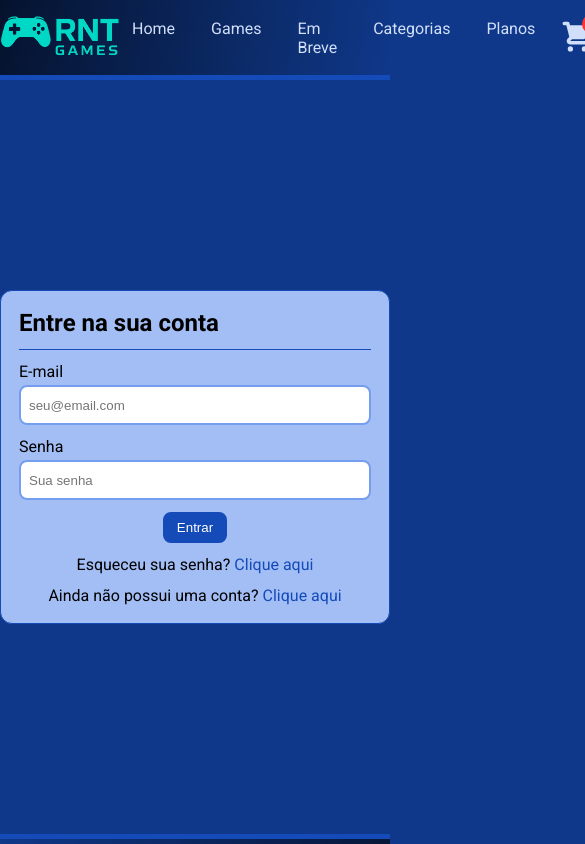
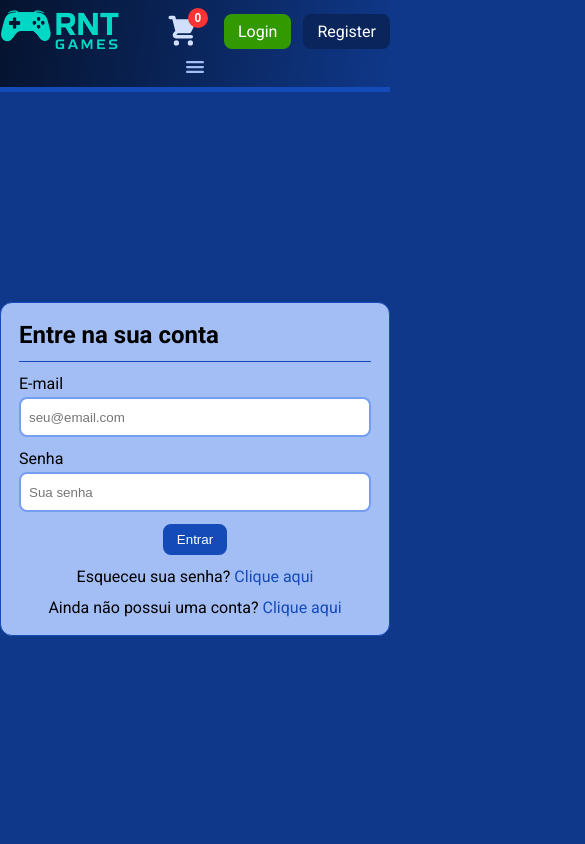
Before and after one commit to RNT13/rnt-games, a Next.js app: page /sign-in in a window 390 px wide. Shown: the top 844 px of the page, 585 px wide, since content can reach past the window. Built offline with nearby package versions, Linux system fonts and the light colour scheme.

Commit message:
Update: - Header responsivo - criação do menu hamburger

```diff
--- a/src/components/layout/Header/Header.tsx
+++ b/src/components/layout/Header/Header.tsx
@@ -8,12 +8,14 @@ import { RootState } from "@/redux/store";
 import Image from "next/image";
 import { useEffect, useState } from "react";
 import { HiShoppingCart } from "react-icons/hi";
+import { IoMenu } from "react-icons/io5";
 import { useDispatch, useSelector } from "react-redux";
-import { HeaderCart, HeaderContainer, HeaderLogin, HeaderLogo, HeaderNav, HeaderRegister, HeaderRight, HeaderUl, HeaderUserAvatar, UserAvatar } from "./HeaderStyles";
+import { HeaderCart, HeaderContainer, HeaderLogin, HeaderLogo, HeaderMenu, HeaderMenuWindow, HeaderNav, HeaderRegister, HeaderRight, HeaderUl, HeaderUlDiv, HeaderUserAvatar, Row, UserAvatar } from "./HeaderStyles";
 
 export default function Header() {
   const cartItems = useSelector((state: RootState) => state.cart.items);
   const [isCartOpen, setIsCartOpen] = useState(false)
+  const [isMenuOpen, setIsMenuOpen] = useState(false)
   const dispatch = useDispatch()
 
   useEffect(() => {
@@ -27,13 +29,13 @@ export default function Header() {
 
   return (
     <HeaderContainer>
-      <CartWrapper isOpen={isCartOpen} onClose={() => setIsCartOpen(false)}>
-        <Cart onClick={() => setIsCartOpen(false)} />
-      </CartWrapper>
-      <HeaderNav className="container">
+      <HeaderNav >
+        <Row className="container">
           <HeaderLogo>
             <Image src="/rnt-games-logo.png" alt="logo" width={120} height={40} />
           </HeaderLogo>
+
+          <HeaderUlDiv>
             <HeaderUl>
               <li><Button href="/" title="Home" /></li>
               <li><Button href="/#games" title="Games" /></li>
@@ -41,13 +43,21 @@ export default function Header() {
               <li><Button href="/#category" title="Categorias" /></li>
               <li><Button href="/pricing" title="Planos" /></li>
             </HeaderUl>
+          </HeaderUlDiv>
+
           <HeaderRight>
+
             <HeaderCart>
               <Button onClick={() => setIsCartOpen(true)} title="">
                 <HiShoppingCart />
                 <span>{cartItems.reduce((acc, item) => acc + item.quantity, 0)}</span>
               </Button>
             </HeaderCart>
+
+            <CartWrapper isOpen={isCartOpen} onClose={() => setIsCartOpen(false)}>
+              <Cart onClick={() => setIsCartOpen(false)} />
+            </CartWrapper>
+
             {isAuthenticated ? (
               <HeaderUserAvatar>
                 <UserAvatar>
@@ -67,6 +77,21 @@ export default function Header() {
               </>
             )}
           </HeaderRight>
+        </Row>
+
+        <HeaderMenu>
+          <IoMenu onClick={() => setIsMenuOpen(!isMenuOpen)} />
+          <HeaderMenuWindow $isOpen={isMenuOpen}>
+            <HeaderUl>
+              <li><Button href="/" title="Home" /></li>
+              <li><Button href="/#games" title="Games" /></li>
+              <li><Button href="/#coming-soon" title="Em Breve" /></li>
+              <li><Button href="/#category" title="Categorias" /></li>
+              <li><Button href="/pricing" title="Planos" /></li>
+            </HeaderUl>
+          </HeaderMenuWindow>
+        </HeaderMenu>
+
       </HeaderNav>
     </HeaderContainer>
   )
--- a/src/components/layout/Header/HeaderStyles.ts
+++ b/src/components/layout/Header/HeaderStyles.ts
@@ -1,28 +1,79 @@
-import { theme, transitions } from '@/styles/theme'
+import { media, theme, transitions } from '@/styles/theme'
 import { styled } from 'styled-components'
 
+interface MenuWindowProps {
+  $isOpen: boolean
+}
+
 export const HeaderContainer = styled.header`
-  height: 80px;
-  display: flex;
-  align-items: center;
-  background: linear-gradient(100deg, ${theme.colors.baseBlue.dark40}, ${theme.colors.baseBlue.dark20});
-  border-bottom: 5px solid ${theme.colors.baseBlue.dark};
   position: sticky;
   top: 0;
   z-index: 15;
+
+  ${media.tablet}, ${media.mobile} {
+    flex-direction: column;
+  }
 `
 
 export const HeaderNav = styled.nav`
+  height: 100%;
+  padding: 8px 0;
+  display: flex;
+  flex-direction: column;
+  background: linear-gradient(100deg, ${theme.colors.baseBlue.dark40}, ${theme.colors.baseBlue.dark20});
+  border-bottom: 5px solid ${theme.colors.baseBlue.dark};
+  ${transitions.default};
+`
+
+export const Row = styled.div`
   width: 100%;
   display: flex;
+  align-items: center;
   justify-content: space-between;
+`
+
+export const HeaderMenu = styled.div`
+  width: 100%;
+  display: none;
+  flex-direction: column;
   align-items: center;
+
+  svg {
+    cursor: pointer;
+    font-size: 24px;
+    color: ${theme.colors.baseBlue.light30};
+  }
+
+  ${media.tablet}, ${media.mobile} {
+    display: flex;
+  }
+`
+
+export const HeaderMenuWindow = styled.div<MenuWindowProps>`
+  width: 100%;
+  overflow: hidden;
+  max-height: ${({ $isOpen }) => ($isOpen ? '200px' : '0')};
+  opacity: ${({ $isOpen }) => ($isOpen ? '1' : '0')};
+  transition:
+    max-height 0.5s ease,
+    opacity 0.5s ease;
+  display: flex;
+  flex-direction: column;
+  justify-content: center;
 `
 
 export const HeaderLogo = styled.div``
 
+export const HeaderUlDiv = styled.div`
+  ${media.tablet}, ${media.mobile} {
+    display: none;
+  }
+`
+
 export const HeaderUl = styled.ul`
+  width: 100%;
   display: flex;
+  justify-content: center;
   gap: 12px;
   list-style: none;
 
@@ -39,6 +90,16 @@ export const HeaderUl = styled.ul`
       color: ${theme.colors.baseCyan.light};
       transition: ${transitions.default};
     }
+  }
+
+  ${media.tablet} {
+    display: grid;
+    grid-template-columns: repeat(3, 1fr);
+  }
+
+  ${media.mobile} {
+    display: grid;
+    grid-template-columns: repeat(2, 1fr);
   }
 `
 
--- a/src/styles/theme.ts
+++ b/src/styles/theme.ts
@@ -1,9 +1,9 @@
 import { colorHSLVariants } from '@/utils/colorUtils'
 
 export const media = {
-  sm: '@media (max-width: 480px)',
-  md: '@media (max-width: 768px)',
-  lg: '@media (max-width: 1024px)'
+  mobile: '@media (max-width: 480px)',
+  tablet: '@media (max-width: 768px)',
+  pc: '@media (max-width: 1024px)'
 }
 
 export const transitions = {
```
Lines whose indentation alone changed are shown as unchanged.
